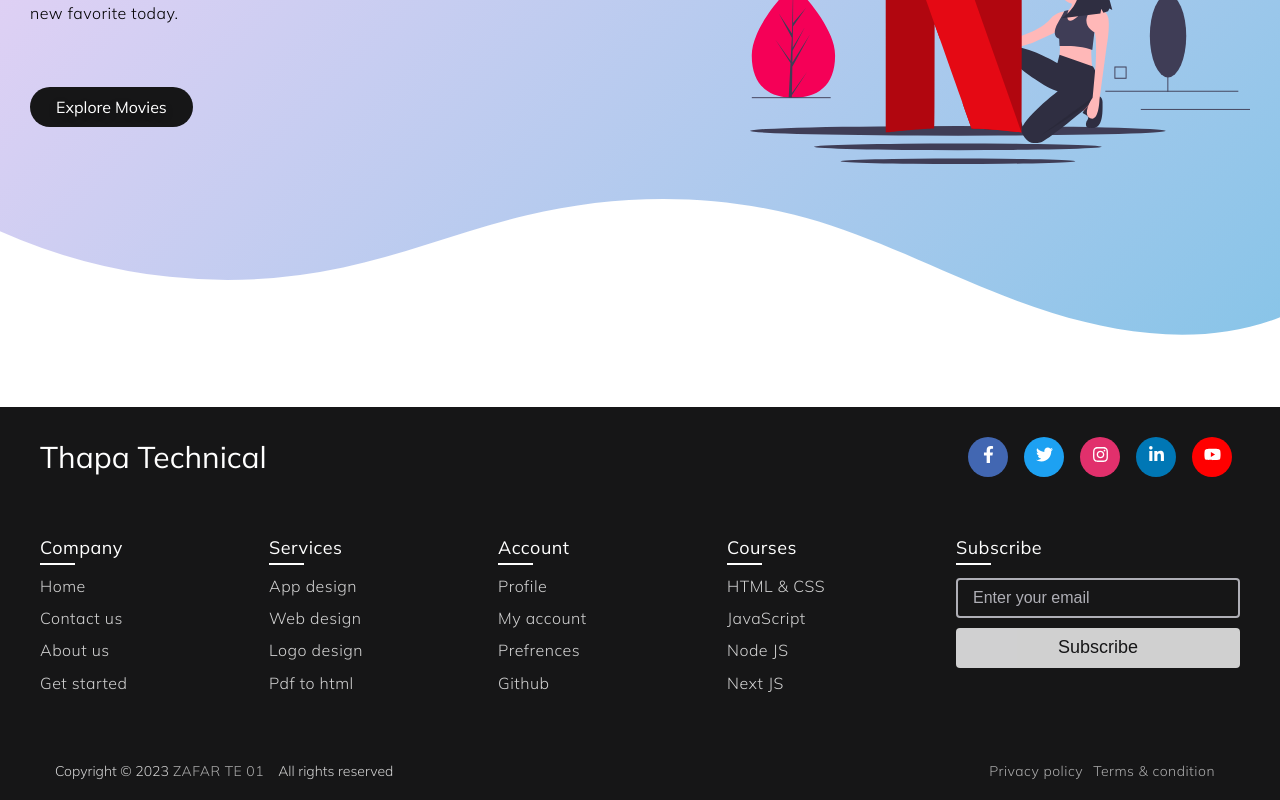
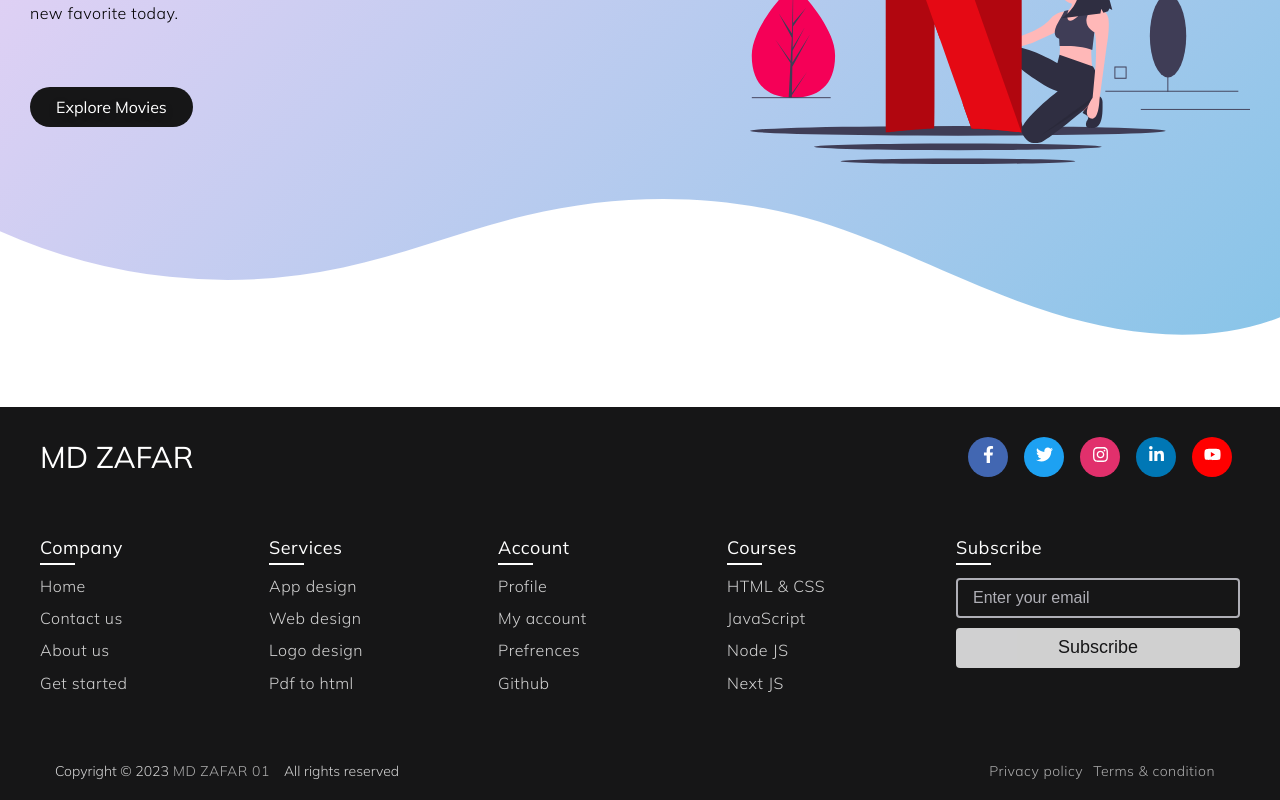
Before and after one commit to MdZafarBaghban/nextnew, a Next.js app: page / in a window 1280 px wide. Shown: the part 473-1273 px from the top of the page. Built offline with nearby package versions, Linux system fonts and the light colour scheme.

Commit message:
Update Footer.js
now md zafar updated

Signed-off-by: MdZafarBaghban <108886089+MdZafarBaghban@users.noreply.github.com>

```diff
--- a/src/app/components/Footer.js
+++ b/src/app/components/Footer.js
@@ -17,7 +17,7 @@ const Footer = () => {
                     <div className={footerStyles.top}>
                         <div className={footerStyles['logo-details']}>
                             {/*<i className={footerStyles.fab fa-slack]></i>*/}
-                            <span className={footerStyles.logo_name}>Thapa Technical</span>
+                            <span className={footerStyles.logo_name}> MD ZAFAR </span>
                         </div>
                         <div className={footerStyles[`media-icons`]}>
                             <Link href="#"><i > <FaFacebookF/> </i></Link>
@@ -66,7 +66,7 @@ const Footer = () => {
                 <div className={footerStyles['bottom-details']}>
                     <div className={footerStyles.bottom_text}>
                         <span className={footerStyles.copyright_text}> Copyright © 2023
-                            <Link href="/>"> ZAFAR TE 01 </Link> All rights reserved </span>
+                            <Link href="/>"> MD ZAFAR  01 </Link> All rights reserved </span>
                         <span className={footerStyles.policy_terms}>
                           <Link href="/">Privacy policy</Link>
                           <Link href="/">Terms & condition</Link>
```
